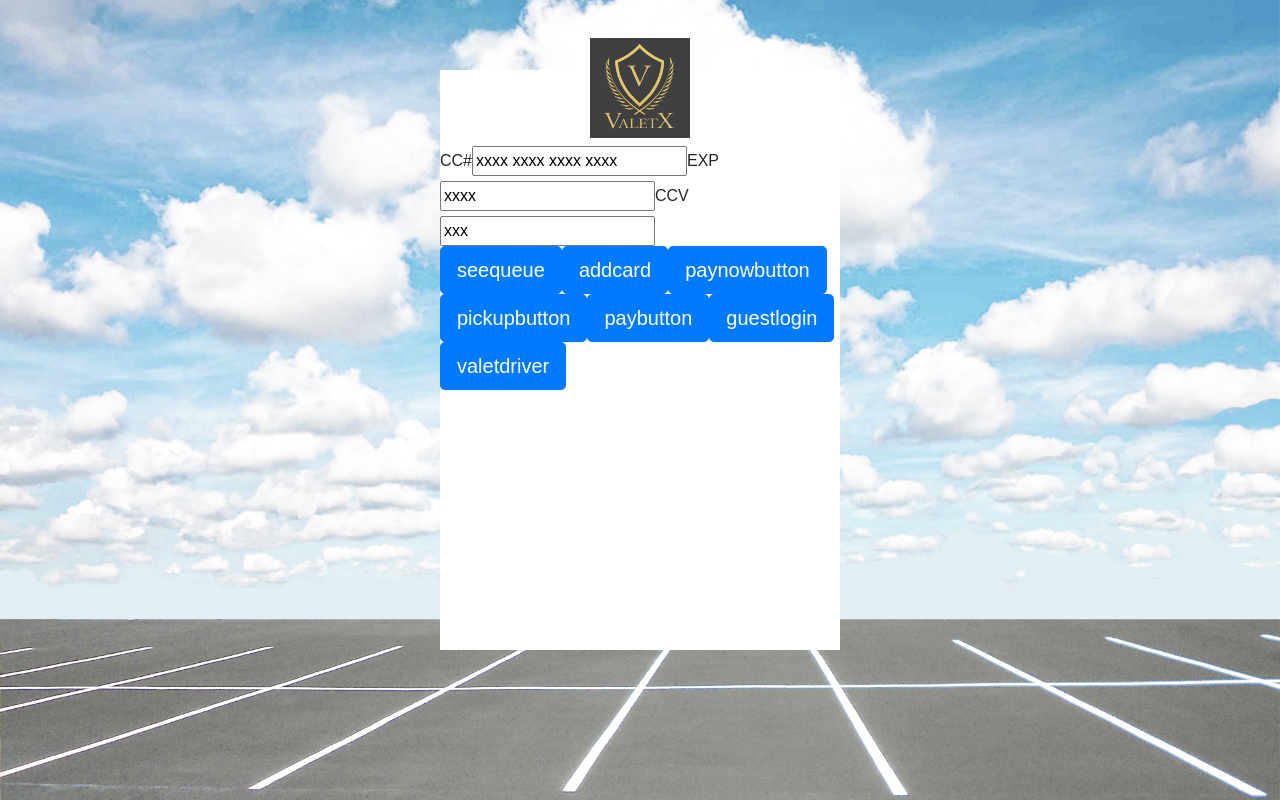
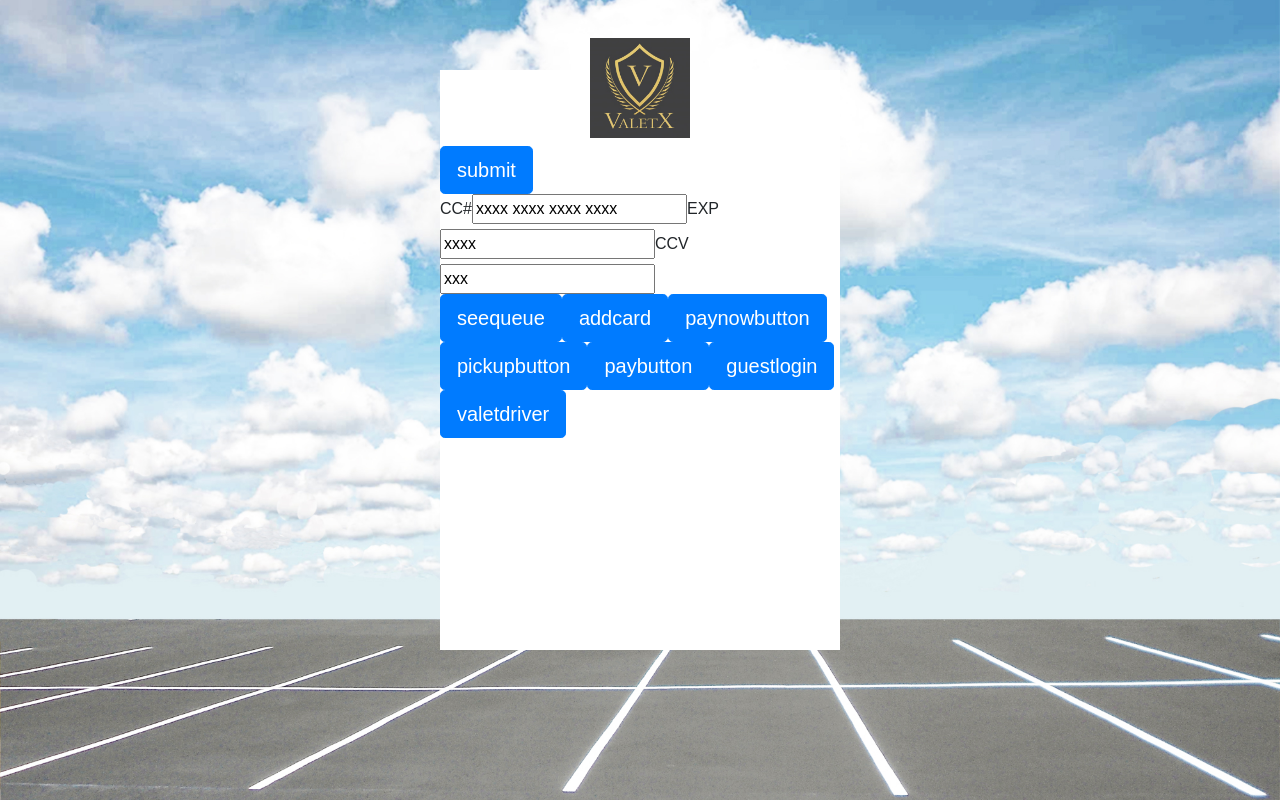
Before and after one commit to liz-guenthner/valet-it, a React (Create React App) app in the folder create-react-express/client/: page / in a window 1280 px wide. Built offline with nearby package versions, Linux system fonts and the light colour scheme.

Commit message:
globalsubmitbutton

```diff
--- a/create-react-express/client/src/App.js
+++ b/create-react-express/client/src/App.js
@@ -4,6 +4,7 @@ import LogoButton from "../src/components/logoButton";
 import LoginCard from "../src/components/loginCard";
 import ValetDriverButton from "../src/components/valetdriverbutton";
 import GuestLogin from "../src/components/guestlogin";
+import GlobalSubmitButton from "../src/components/globalsubmitbutton";
 
 import SeeQueueButton from "../src/components/seequeuebutton";
 
@@ -21,6 +22,7 @@ class App extends Component {
     return (
       <LoginCard>
       <LogoButton>logo</LogoButton>
+      <GlobalSubmitButton>submit</GlobalSubmitButton>
 
       <GuestForm>Guest</GuestForm>
 
--- /dev/null
+++ b/create-react-express/client/src/components/globalsubmitbutton/index.js
@@ -0,0 +1,13 @@
+import React from 'react';
+import './style.css'
+
+class GlobalSubmitButton extends React.Component {
+    render() {
+        return (
+            <button type="button" className="btn btn-primary btn-lg">{this.props.children}</button>
+        )
+    }
+
+}
+
+export default GlobalSubmitButton;
```
Also changed, not shown: create-react-express/client/src/components/globalsubmitbutton/style.css (added).
